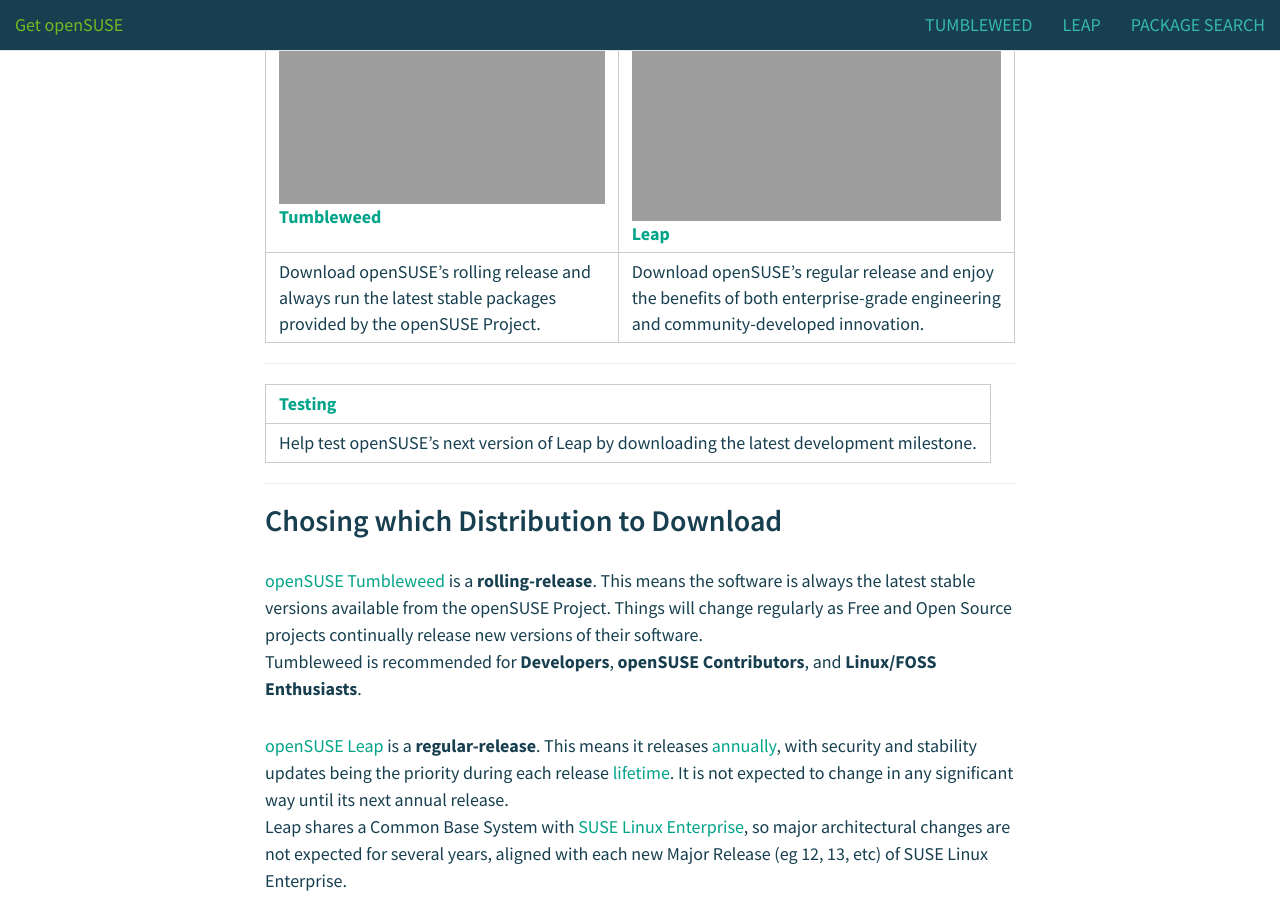
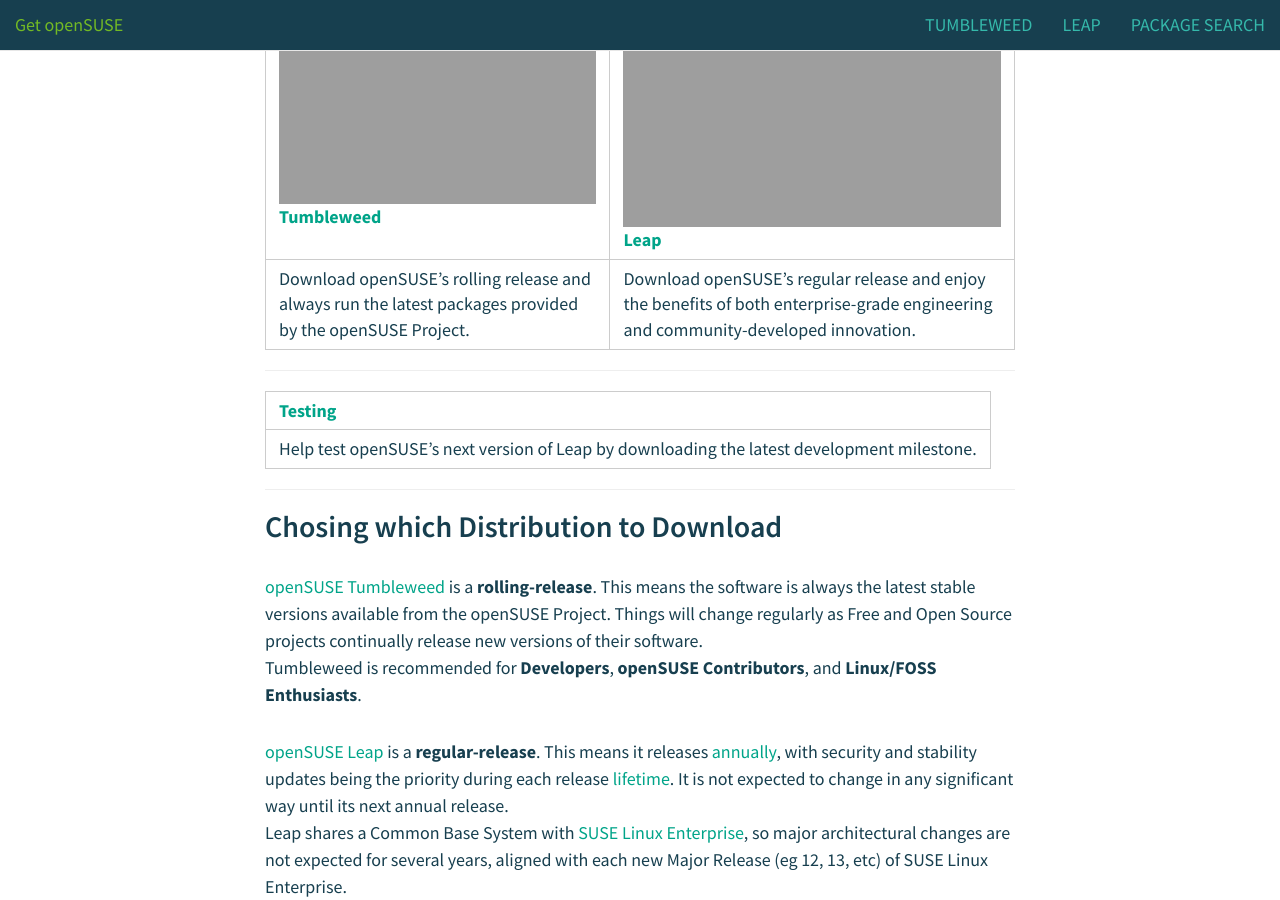
Before and after one commit to sysrich/new-software.o.o, a Jekyll site: the page built from index.md, in a window 1280 px wide and 900 px high, scrolled down 365 px. Built offline with Jekyll 4.4.1, drawn with Linux system fonts in a browser that asks for light colours; nearby versions of some CDN libraries.

Commit message:
jekyll table balance is just wrong

```diff
--- a/index.md
+++ b/index.md
@@ -4,8 +4,8 @@
 subtitle: openSUSE is completely free to download, use and share.
 ---
 | [![Tumbleweed Logo]({{ site.url }}/img/Tumbleweed-green.png)](tumbleweed) [Tumbleweed](tumbleweed) | [![Leap Logo]({{ site.url }}/img/Leap-green.png)](leap) [Leap](leap) |
-| --------------------------------------- | --------------------------- |
-| Download openSUSE's rolling release and always run the latest stable packages provided by the openSUSE Project. | Download openSUSE's regular release and enjoy the benefits of both enterprise-grade engineering and community-developed innovation. |
+| -------------------------------------------------------------------------------------------------- | -------------------------------------------------------------------- |
+| Download openSUSE's rolling release and always run the latest packages provided by the openSUSE Project. | Download openSUSE's regular release and enjoy the benefits of both enterprise-grade engineering and community-developed innovation. |
 
 ***
 
```
